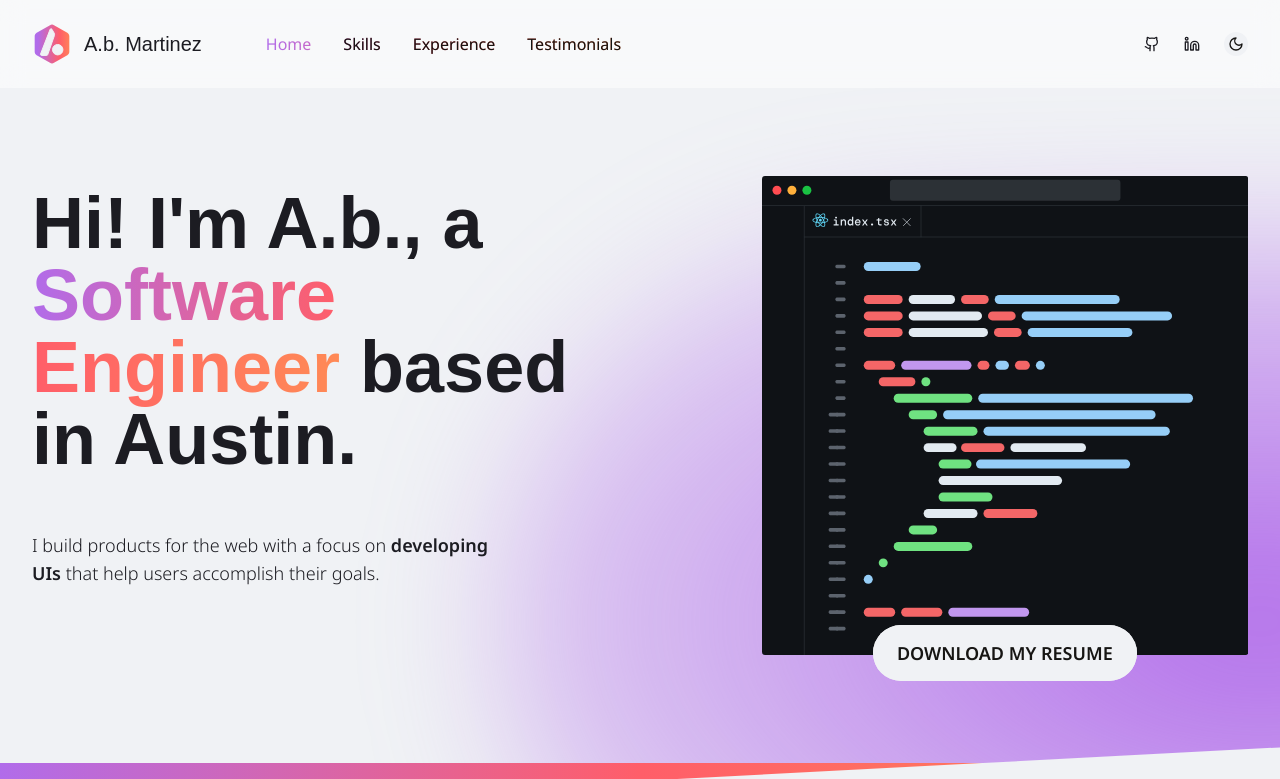
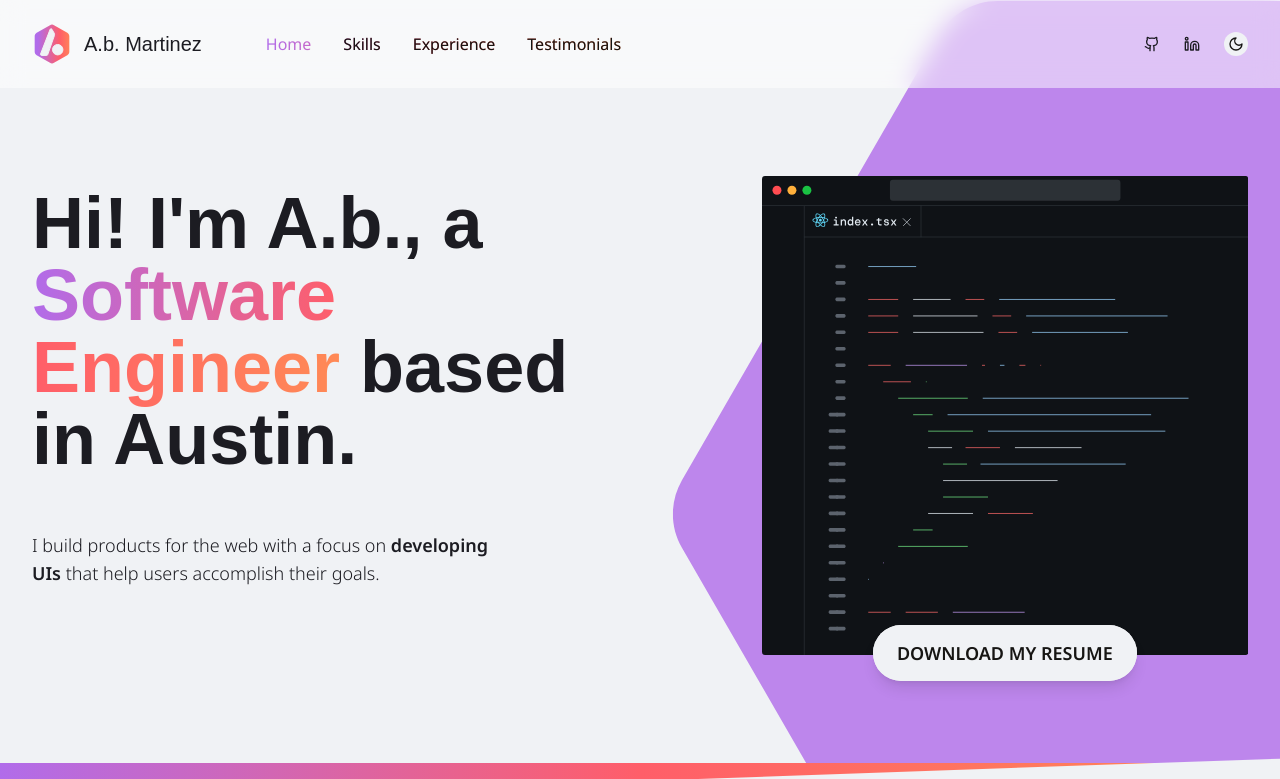
Before and after one commit to github-ab-martinez/personal-portfolio, a Next.js app: page / in a window 1280 px wide. Shown: the top 779 px of the page. Built offline with nearby package versions, Linux system fonts and the light colour scheme; a web font is replaced by a local one.

Commit message:
Refactor code bubble animation for GPU

```diff
--- a/src/components/AvailabilityBanner/index.tsx
+++ b/src/components/AvailabilityBanner/index.tsx
@@ -8,11 +8,11 @@ const availabilityContent = ["7+ Yrs Experience", "Available for Hire"];
 
 const AvailabilityBanner = () => {
   const { scrollYProgress } = useScroll();
-  const translateX = useTransform(scrollYProgress, [0, 0.25], ["-200%", "0%"]);
+  const translateX = useTransform(scrollYProgress, [0, 0.35], ["-200%", "0%"]);
 
   return (
     <section className="relative mb-[-30px] mt-[-30px] overflow-hidden py-12 before:absolute before:bottom-[30px] before:h-[calc(100%-60px)] before:w-full before:bg-gradient-to-r before:from-purple  before:via-red before:to-orange before:content-['']">
-      <div className="relative left-[-25%] top-0 flex w-[calc(150%)] -rotate-3 gap-6 bg-white-primary py-6 text-black-primary">
+      <div className="relative left-[-25%] top-0 flex w-[calc(150%)] -rotate-2 gap-6 bg-white-primary py-6 text-black-primary">
         {availabilityContent
           .concat(...Array(3).fill(availabilityContent))
           .map((content, index) => (
--- a/src/components/HeroSection/CodeAnimation/codeBubbles.ts
+++ b/src/components/HeroSection/CodeAnimation/codeBubbles.ts
@@ -1,54 +1,52 @@
 interface CodeBubble {
-  x: number;
-  y: number;
-  width: number;
-  fill: string;
+  d: string;
+  stroke: string;
 }
 
 export const getCodeBubbles = (): CodeBubble[] => {
   return [
-    { x: 136, y: 115, width: 76, fill: '#96CEF7' },
-    { x: 136, y: 159, width: 52, fill: '#F46667' },
-    { x: 196, y: 159, width: 62, fill: '#E2EAF1' },
-    { x: 266, y: 159, width: 37, fill: '#F46667' },
-    { x: 311, y: 159, width: 167, fill: '#96CEF7' },
-    { x: 136, y: 181, width: 52, fill: '#F46667' },
-    { x: 196, y: 181, width: 98, fill: '#E2EAF1' },
-    { x: 302, y: 181, width: 37, fill: '#F46667' },
-    { x: 347, y: 181, width: 201, fill: '#96CEF7' },
-    { x: 136, y: 203, width: 52, fill: '#F46667' },
-    { x: 196, y: 203, width: 106, fill: '#E2EAF1' },
-    { x: 310, y: 203, width: 37, fill: '#F46667' },
-    { x: 355, y: 203, width: 140, fill: '#96CEF7' },
-    { x: 136, y: 247, width: 42, fill: '#F46667' },
-    { x: 186, y: 247, width: 94, fill: '#C197EE' },
-    { x: 288, y: 247, width: 16, fill: '#F46667' },
-    { x: 312, y: 247, width: 18, fill: '#96CEF7' },
-    { x: 338, y: 247, width: 20, fill: '#F46667' },
-    { x: 366, y: 247, width: 12, fill: '#96CEF7' },
-    { x: 156, y: 269, width: 49, fill: '#F46667' },
-    { x: 213, y: 269, width: 12, fill: '#6FE281' },
-    { x: 176, y: 291, width: 105, fill: '#6FE281' },
-    { x: 289, y: 291, width: 287, fill: '#96CEF7' },
-    { x: 196, y: 313, width: 38, fill: '#6FE281' },
-    { x: 242, y: 313, width: 284, fill: '#96CEF7' },
-    { x: 216, y: 335, width: 72, fill: '#6FE281' },
-    { x: 296, y: 335, width: 249, fill: '#96CEF7' },
-    { x: 216, y: 357, width: 44, fill: '#E2EAF1' },
-    { x: 266, y: 357, width: 58, fill: '#F46667' },
-    { x: 332, y: 357, width: 101, fill: '#E2EAF1' },
-    { x: 236, y: 379, width: 44, fill: '#6FE281' },
-    { x: 286, y: 379, width: 206, fill: '#96CEF7' },
-    { x: 236, y: 401, width: 165, fill: '#E2EAF1' },
-    { x: 236, y: 423, width: 72, fill: '#6FE281' },
-    { x: 216, y: 445, width: 72, fill: '#E2EAF1' },
-    { x: 296, y: 445, width: 72, fill: '#F46667' },
-    { x: 196, y: 467, width: 38, fill: '#6FE281' },
-    { x: 176, y: 489, width: 105, fill: '#6FE281' },
-    { x: 156, y: 511, width: 12, fill: '#6FE281' },
-    { x: 136, y: 533, width: 12, fill: '#96CEF7' },
-    { x: 136, y: 577, width: 42, fill: '#F46667' },
-    { x: 186, y: 577, width: 55, fill: '#F46667' },
-    { x: 249, y: 577, width: 108, fill: '#C197EE' },
+    { d: "M142 121H206", stroke: "#96CEF7" },
+    { d: "M142 165H182", stroke: "#F46667" },
+    { d: "M202 165H252", stroke: "#E2EAF1" },
+    { d: "M272 165H297", stroke: "#F46667" },
+    { d: "M317 165H472", stroke: "#96CEF7" },
+    { d: "M142 187H182", stroke: "#F46667" },
+    { d: "M202 187H288", stroke: "#E2EAF1" },
+    { d: "M308 187H333", stroke: "#F46667" },
+    { d: "M353 187H542", stroke: "#96CEF7" },
+    { d: "M142 209H182", stroke: "#F46667" },
+    { d: "M202 209H296", stroke: "#E2EAF1" },
+    { d: "M316 209H341", stroke: "#F46667" },
+    { d: "M361 209H489", stroke: "#96CEF7" },
+    { d: "M142 253H172", stroke: "#F46667" },
+    { d: "M192 253H274", stroke: "#C197EE" },
+    { d: "M294 253H298", stroke: "#F46667" },
+    { d: "M318 253H324", stroke: "#96CEF7" },
+    { d: "M344 253H352", stroke: "#F46667" },
+    { d: "M372 253H373", stroke: "#F46667" },
+    { d: "M162 275H199", stroke: "#F46667" },
+    { d: "M219 275H220", stroke: "#6FE281" },
+    { d: "M182 297H275", stroke: "#6FE281" },
+    { d: "M295 297H570", stroke: "#96CEF7" },
+    { d: "M202 319H228", stroke: "#6FE281" },
+    { d: "M248 319H520", stroke: "#96CEF7" },
+    { d: "M222 341H282", stroke: "#6FE281" },
+    { d: "M302 341H539", stroke: "#96CEF7" },
+    { d: "M222 363H254", stroke: "#E2EAF1" },
+    { d: "M272 363H318", stroke: "#F46667" },
+    { d: "M338 363H427", stroke: "#E2EAF1" },
+    { d: "M242 385H274", stroke: "#6FE281" },
+    { d: "M292 385H486", stroke: "#96CEF7" },
+    { d: "M242 407H395", stroke: "#E2EAF1" },
+    { d: "M242 429H302", stroke: "#6FE281" },
+    { d: "M222 451H282", stroke: "#E2EAF1" },
+    { d: "M302 451H362", stroke: "#F46667" },
+    { d: "M202 473H228", stroke: "#6FE281" },
+    { d: "M182 495H275", stroke: "#6FE281" },
+    { d: "M162 517H163", stroke: "#C197EE" },
+    { d: "M142 539H143", stroke: "#96CEF7" },
+    { d: "M142 583H172", stroke: "#F46667" },
+    { d: "M192 583H235", stroke: "#F46667" },
+    { d: "M255 583H351", stroke: "#C197EE" },
   ];
 };
--- a/src/components/HeroSection/CodeAnimation/index.tsx
+++ b/src/components/HeroSection/CodeAnimation/index.tsx
@@ -12,16 +12,17 @@ const container = {
       bounce: 0.4,
       duration: 1,
       delayChildren: 1,
-      staggerChildren: 0.075,
+      staggerChildren: 0.05,
     },
   },
 };
 
 const item = {
-  hidden: { width: 0 },
-  visible: (width: number) => {
+  hidden: { pathLength: 0, opacity: 0 },
+  visible: (pathLength: number) => {
     return {
-      width,
+      pathLength,
+      opacity: 1,
     };
   },
 };
@@ -198,17 +199,15 @@ const CodeAnimation = () => {
         d="M89 538.864C89 538.405 89.1067 538 89.32 537.648C89.5227 537.285 89.8053 537.003 90.168 536.8C90.52 536.587 90.9253 536.48 91.384 536.48H100.408C100.867 536.48 101.272 536.587 101.624 536.8C101.987 537.003 102.269 537.285 102.472 537.648C102.685 538 102.792 538.405 102.792 538.864V538.896C102.792 539.355 102.685 539.765 102.472 540.128C102.269 540.48 101.987 540.763 101.624 540.976C101.272 541.179 100.867 541.28 100.408 541.28H91.384C90.9253 541.28 90.52 541.179 90.168 540.976C89.8053 540.763 89.5227 540.48 89.32 540.128C89.1067 539.765 89 539.355 89 538.896V538.864Z"
         fill="#5C636D"
       />
-      {codeBubbles.map(({ x, y, width, fill }) => (
-        <motion.rect
-          key={x * y}
-          x={x}
-          y={y}
-          width={width}
-          height="12"
-          rx="6"
-          fill={fill}
+      {codeBubbles.map(({ d, stroke }) => (
+        <motion.path
+          key={d}
+          d={d}
+          stroke={stroke}
+          stroke-width="12"
+          stroke-linecap="round"
           variants={item}
-          custom={width}
+          custom={1}
         />
       ))}
       <path
--- a/src/components/HeroSection/index.tsx
+++ b/src/components/HeroSection/index.tsx
@@ -18,9 +18,25 @@ const HeroSection = () => {
 
   return (
     <PageSection
-      className="relative flex flex-col items-center pt-10 before:absolute before:h-[150%] before:w-[200%] before:translate-y-[30%] before:rounded-full before:bg-gradient-radial before:from-purple before:to-transparent before:blur-3xl before:content-[''] lg:flex-row lg:flex-nowrap lg:pt-20 lg:before:h-[140%] lg:before:w-[120%] lg:before:translate-x-[30%] lg:before:translate-y-[25%]"
+      className="relative flex flex-col items-center pt-10 lg:flex-row lg:flex-nowrap lg:pt-20 "
       secondary={true}
     >
+      <div className="absolute top-[50%] h-[calc(100%+192px)] rotate-[-30deg] opacity-80 lg:-top-[96px] lg:translate-x-[48%] lg:rotate-0 xl:translate-x-[55%]">
+        <svg
+          className="h-full w-auto lg:h-auto lg:w-full"
+          width="1165"
+          height="1028"
+          viewBox="0 0 1165 1028"
+          fill="none"
+          xmlns="http://www.w3.org/2000/svg"
+        >
+          <path
+            d="M839.243 0.901575C863.434 0.901576 885.787 13.8073 897.883 34.7573L1155.03 480.144C1167.12 501.094 1167.12 526.906 1155.03 547.856L897.883 993.243C885.787 1014.19 863.434 1027.1 839.243 1027.1H324.954C300.763 1027.1 278.41 1014.19 266.314 993.243L9.17006 547.856C-2.92542 526.906 -2.92542 501.094 9.17006 480.144L266.314 34.7573C278.41 13.8073 300.763 0.90155 324.954 0.90155L839.243 0.901575Z"
+            fill="#B16CEA"
+          />
+        </svg>
+      </div>
+
       <motion.div
         initial={{ x: "-100%", opacity: 0 }}
         animate={{ x: 0, opacity: 1 }}
@@ -46,11 +62,11 @@ const HeroSection = () => {
         <motion.span
           initial={{ scale: 0 }}
           animate={{ scale: 1 }}
-          transition={{ delay: 4.75, type: "spring", bounce: 0.4 }}
+          transition={{ delay: 3.25, type: "spring", bounce: 0.4 }}
           className="relative -top-4 mx-auto -mb-4"
         >
           <Link
-            className="relative z-10 w-5/6 rounded-full bg-white-primary px-6 py-4 text-lg font-semibold  uppercase text-black-primary before:absolute before:left-[-3px] before:top-[-3px] before:-z-10 before:h-[calc(100%+6px)]  before:w-[calc(100%+6px)] before:rounded-full before:bg-gradient-to-r before:from-purple before:via-red before:to-orange before:opacity-0 before:transition-all before:duration-500 before:content-[''] after:absolute after:left-0 after:top-0 after:-z-10 after:h-full after:w-full after:rounded-full after:bg-white-primary after:content-[''] hover:text-black-primary hover:before:opacity-100 md:w-auto"
+            className="relative z-10 w-5/6 rounded-full bg-white-primary px-6 py-4 text-lg font-semibold uppercase text-black-primary shadow-lg before:absolute before:left-[-3px] before:top-[-3px] before:-z-10  before:h-[calc(100%+6px)] before:w-[calc(100%+6px)] before:rounded-full before:bg-gradient-to-r before:from-purple before:via-red before:to-orange before:opacity-0 before:transition-all before:duration-500 before:content-[''] after:absolute after:left-0 after:top-0 after:-z-10 after:h-full after:w-full after:rounded-full after:bg-white-primary after:content-[''] hover:text-black-primary hover:before:opacity-100 md:w-auto"
             href="/resume/AbMartinez_Resume.pdf"
             target="_blank"
             rel="noopener noreferrer"
```
